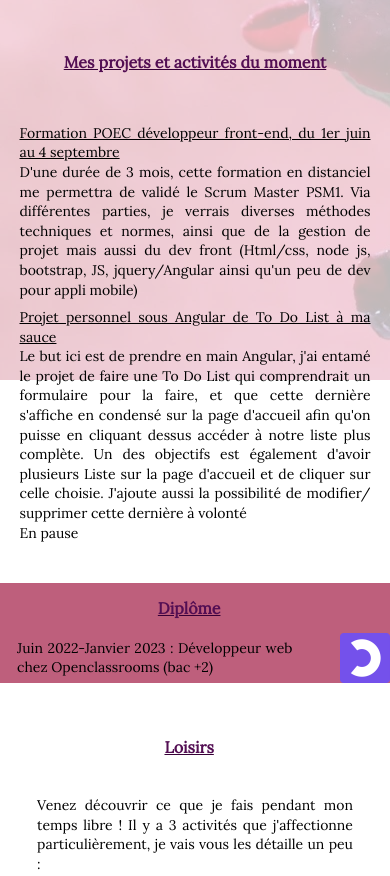
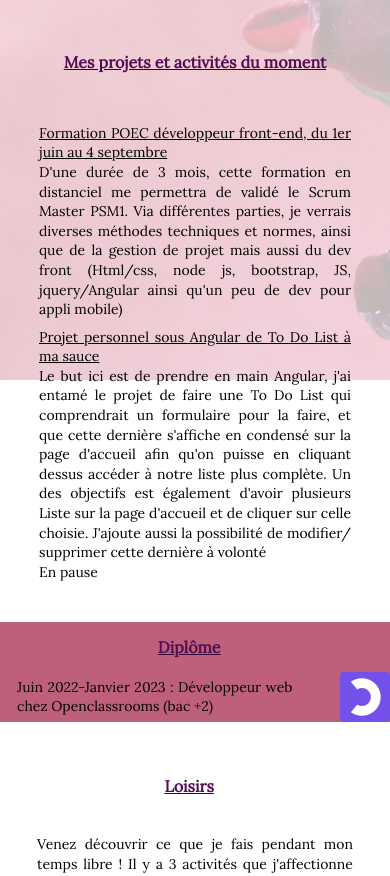
Before and after one commit to Aeltiel/portefolio, a React (Create React App) app: page /About in a window 390 px wide. Shown: the part 900-1776 px from the top of the page. Built offline with nearby package versions, Linux system fonts and the light colour scheme; a web font is replaced by a local one.

Commit message:
maj media queries

```diff
--- a/src/Styles/Components/_rules.scss
+++ b/src/Styles/Components/_rules.scss
@@ -70,7 +70,7 @@
    @include TabletteLand{
         &__Container{
             margin-top: 0;
-            height: 60%;
+            height: 65%;
             display: block;
         }
     }
--- a/src/Styles/Pages/_about.scss
+++ b/src/Styles/Pages/_about.scss
@@ -72,7 +72,7 @@
             margin-bottom: 2%;
             @include Mobile{
                 text-align: justify;
-                width: 90%;
+                width: 80%;
                 font-size: 14px;
             }
         }
```
Also changed, not shown: src/Layout/NavBarMobile.jsx (line endings or trailing spaces).
